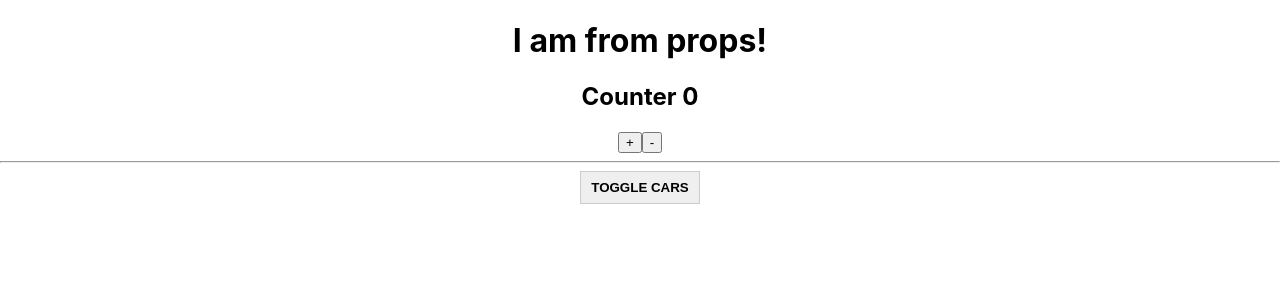
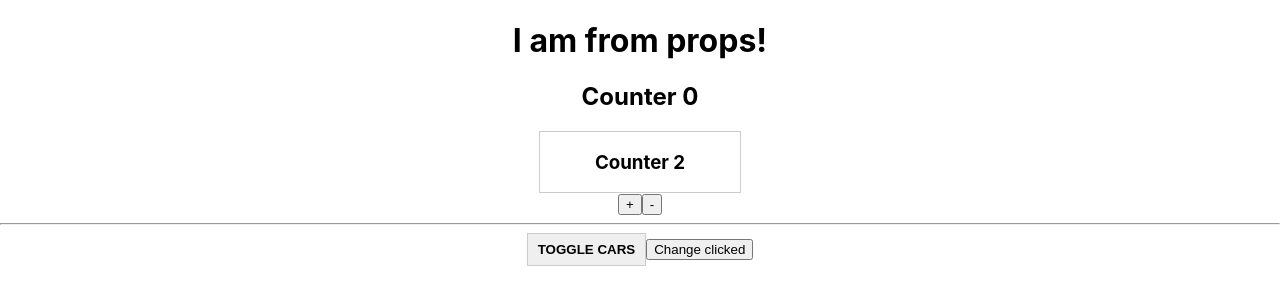
Before and after one commit to Abraklion/tutorial-react-zero-to-professional, a React app in the folder block_5/my-app/: page / in a window 1280 px wide. Shown: the top 304 px of the page. Built offline with nearby package versions, Linux system fonts and the light colour scheme.

Commit message:
Блок 5. Теория. Компоненты React | Урок 15. Context API (React.createContext)

```diff
--- a/block_5/my-app/src/App.js
+++ b/block_5/my-app/src/App.js
@@ -5,6 +5,8 @@ import Car from './Car/Car'
 import Counter from './Counter/Counter'
 
 import ErrorBoundary from './ErrorBoundary/ErrorBoundary'
+
+export const ClickedContext = React.createContext(false)
 
 class App extends Component {
 
@@ -14,6 +16,7 @@ class App extends Component {
     super(props);
 
     this.state = {
+      clicked: false,
       cars: [
         {name: 'Ford', year: 2018},
         {name: 'Audi', year: 2016},
@@ -92,7 +95,9 @@ class App extends Component {
         {/*<h1>{this.state.pageTitle}</h1>*/}
         <h1>{this.props.title}</h1>
 
-        <Counter />
+        <ClickedContext.Provider value={this.state.clicked}>
+          <Counter />
+        </ClickedContext.Provider>
 
         <hr/>
 
@@ -100,6 +105,8 @@ class App extends Component {
           className={'AppButton'}
           onClick={this.toggleCarsHandler}
         >Toggle cars</button>
+
+        <button onClick={() => this.setState({clicked: true})}>Change clicked</button>
 
         <div style={{
           width: 400,
--- a/block_5/my-app/src/Counter/Counter.js
+++ b/block_5/my-app/src/Counter/Counter.js
@@ -1,5 +1,7 @@
 import React, {Component} from 'react'
 import Auxiliary from './../hoc/Auxiliary'
+import Counter2 from '../Counter2/Counter2'
+
 export default class Counter extends Component {
   state = {
     counter: 0
@@ -37,6 +39,7 @@ export default class Counter extends Component {
     return (
       <Auxiliary>
         <h2>Counter {this.state.counter}</h2>
+        <Counter2 />
         <button onClick={this.addCounter}>+</button>
         <button onClick={() => this.setState({counter: this.state.counter - 1})}>-</button>
       </Auxiliary>
--- /dev/null
+++ b/block_5/my-app/src/Counter2/Counter2.js
@@ -0,0 +1,19 @@
+import React from 'react'
+import {ClickedContext} from '../App'
+
+const Counter2 = props => {
+  return (
+    <div style={{
+      border: '1px solid #ccc',
+      width: 200,
+      margin: '0 auto'
+    }}>
+      <h3>Counter 2</h3>
+      <ClickedContext.Consumer>
+        {clicked => clicked ? <p>Clicked</p> : null}
+      </ClickedContext.Consumer>
+    </div>
+  )
+}
+
+export default Counter2
```
